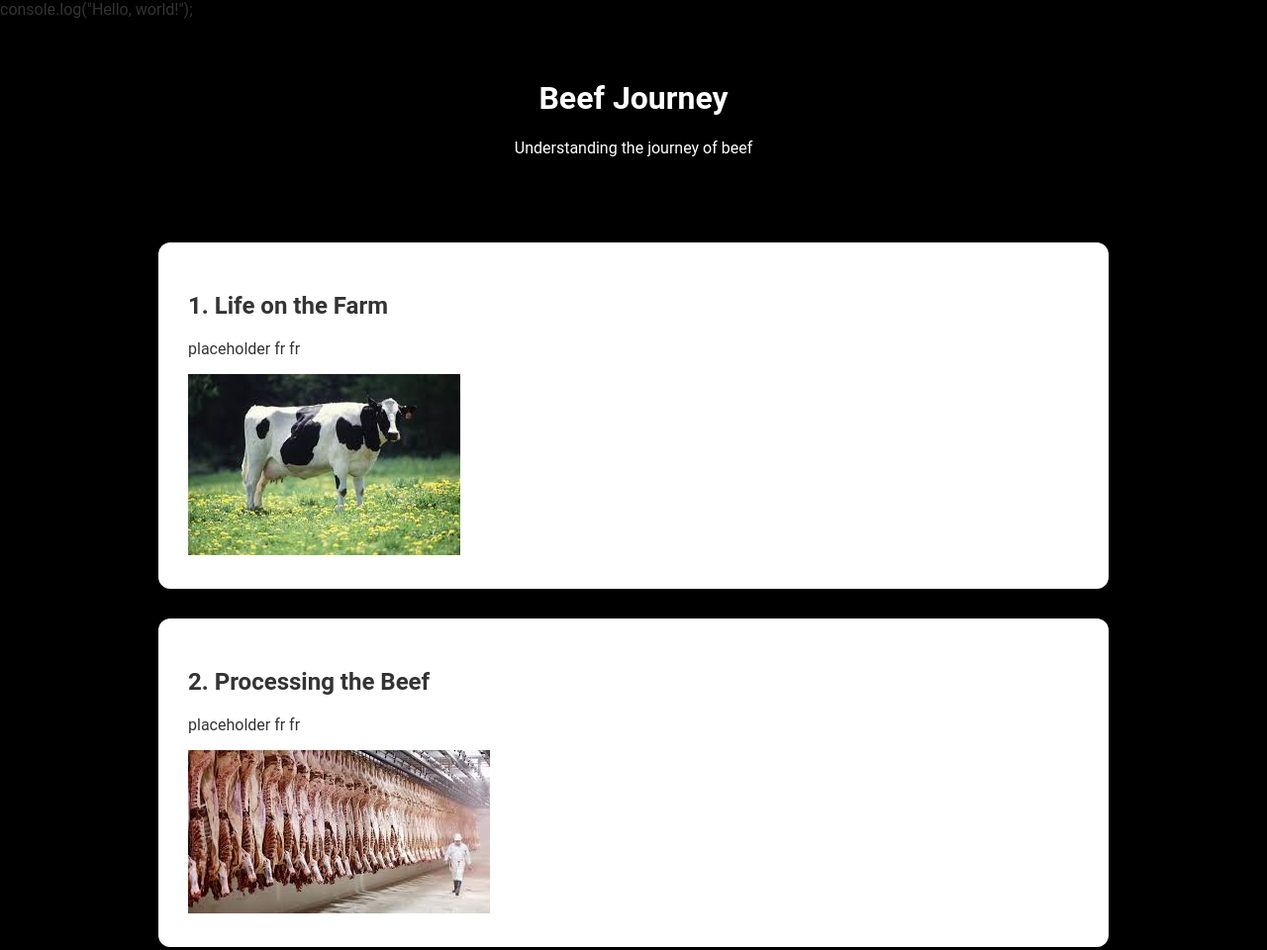
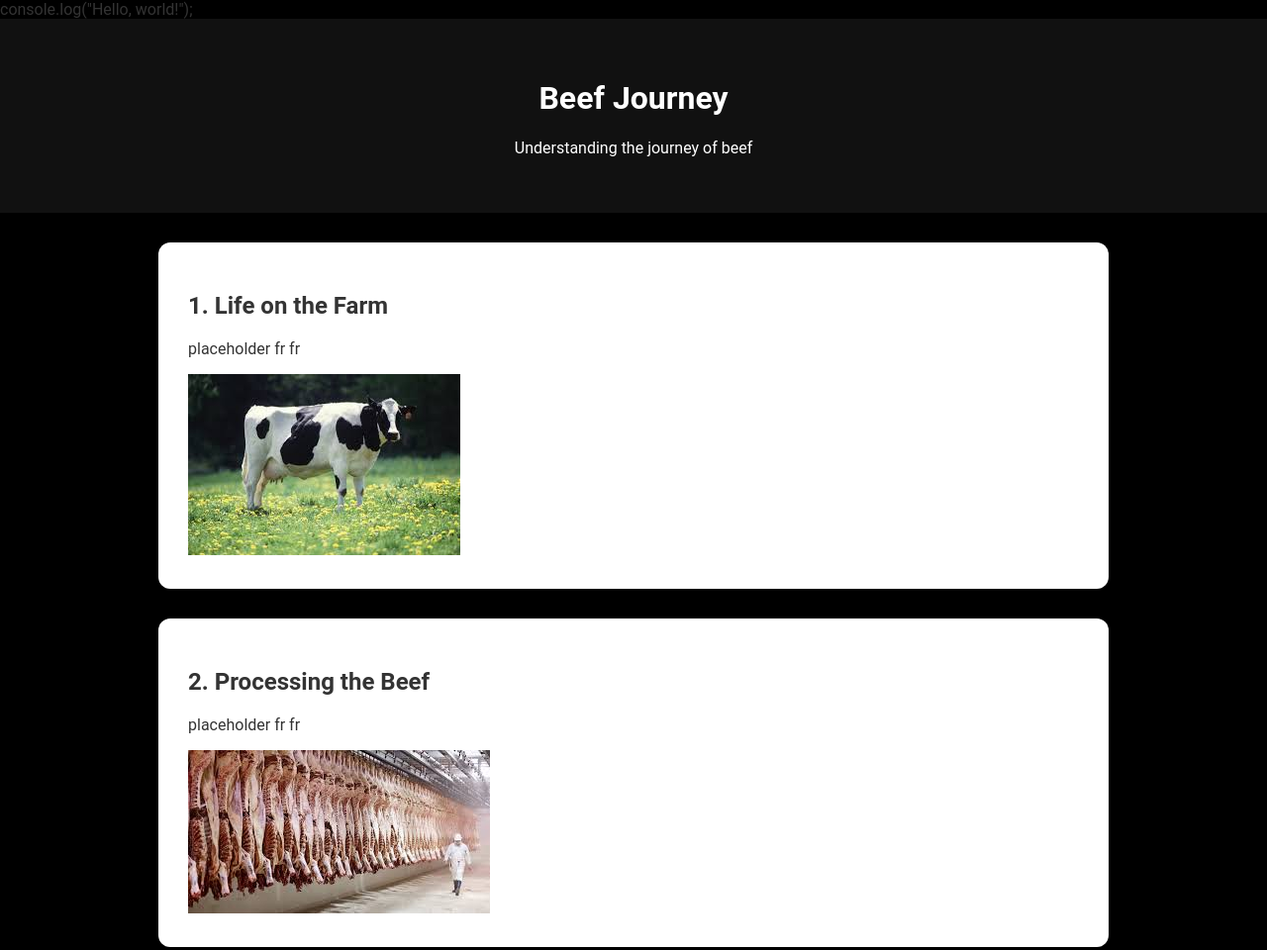
Before and after one commit to amazingwebsitesupersigma/skl, a plain HTML site: page index.html in a window 1280 px wide. Shown: the top 960 px of the page at 99% size. Drawn offline with Linux system fonts and the light colour scheme.

Commit message:
Update styles.css

```diff
--- a/styles.css
+++ b/styles.css
@@ -7,7 +7,7 @@ body {
 }
 
 header {
-  background: linear-gradient(to right, #000000, #000000);
+  background: linear-gradient(to right, #111111, #111111);
   color: white;
   padding: 40px 20px;
   text-align: center;
```
